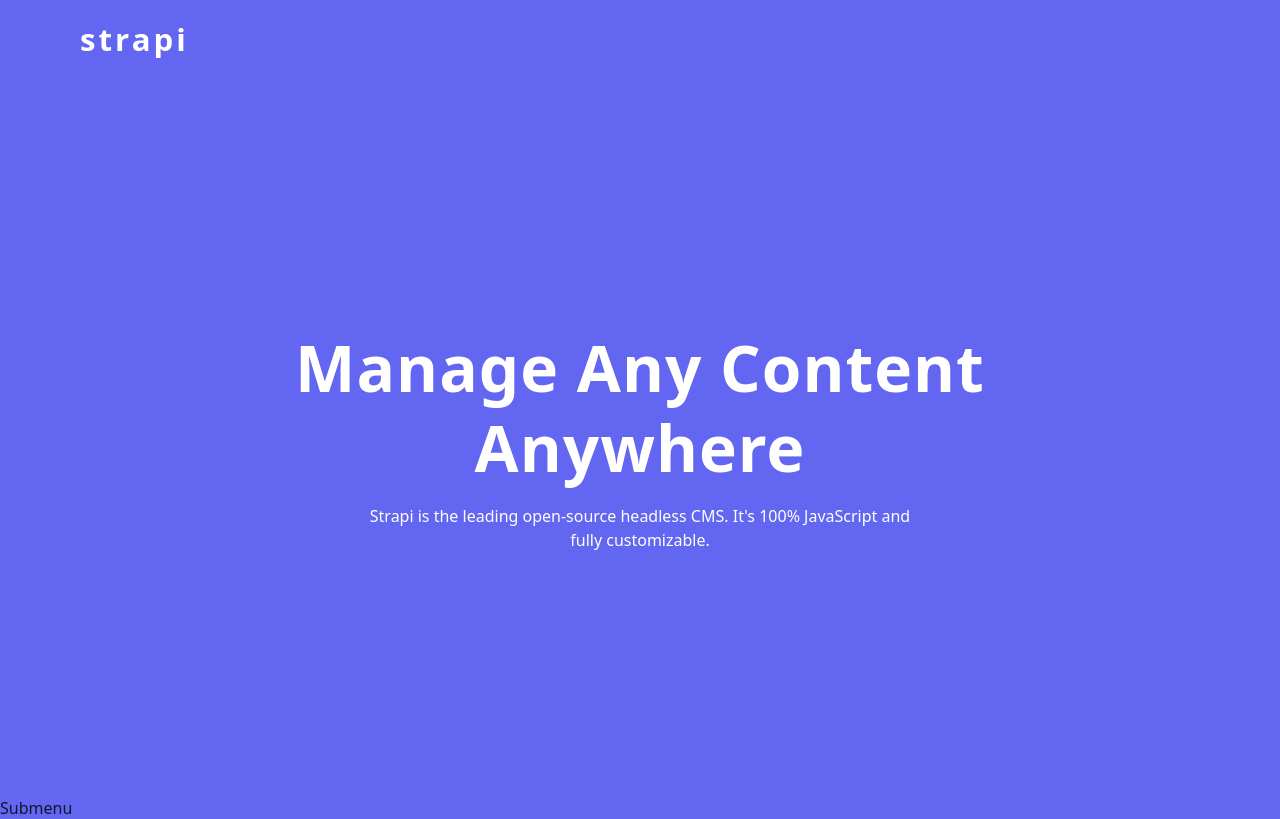
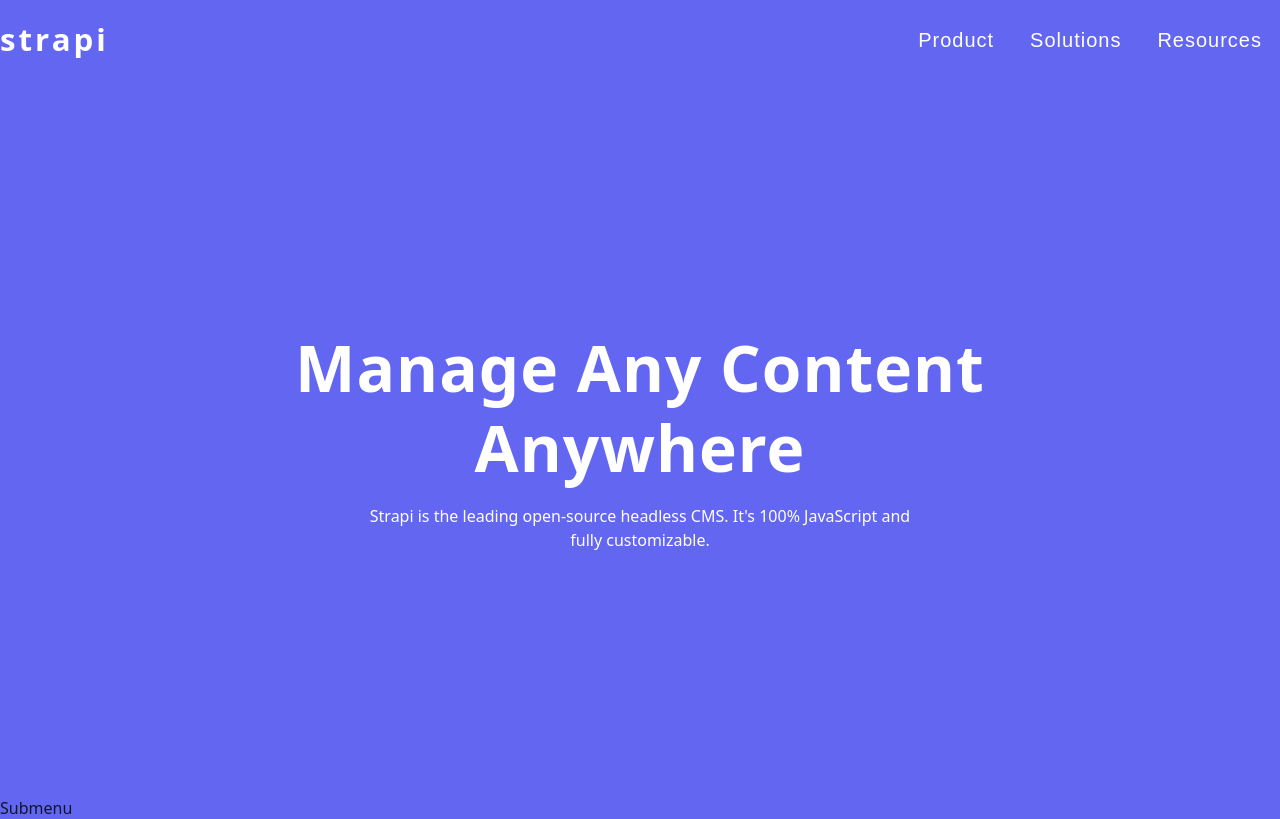
Before and after one commit to Audiph/vite-react-strapi, a React (Vite) app: page / in a window 1280 px wide. Built offline with nearby package versions, Linux system fonts and the light colour scheme.

Commit message:
implement navbar navlinks component

```diff
--- /dev/null
+++ b/src/components/NavLinks.jsx
@@ -0,0 +1,19 @@
+import React from 'react';
+import sublinks from '../data';
+
+const NavLinks = () => {
+  return (
+    <div className="nav-links">
+      {sublinks.map((item) => {
+        const { pageId, page } = item;
+        return (
+          <button key={pageId} className="nav-link">
+            {page}
+          </button>
+        );
+      })}
+    </div>
+  );
+};
+
+export default NavLinks;
--- a/src/components/Navbar.jsx
+++ b/src/components/Navbar.jsx
@@ -1,5 +1,6 @@
 import { useGlobalContext } from '../utils/context';
 import { FaBars } from 'react-icons/fa';
+import NavLinks from './NavLinks';
 
 const Navbar = () => {
   const { openSidebar } = useGlobalContext();
@@ -11,6 +12,7 @@
           <FaBars />
         </button>
       </div>
+      <NavLinks />
     </nav>
   );
 };
```
